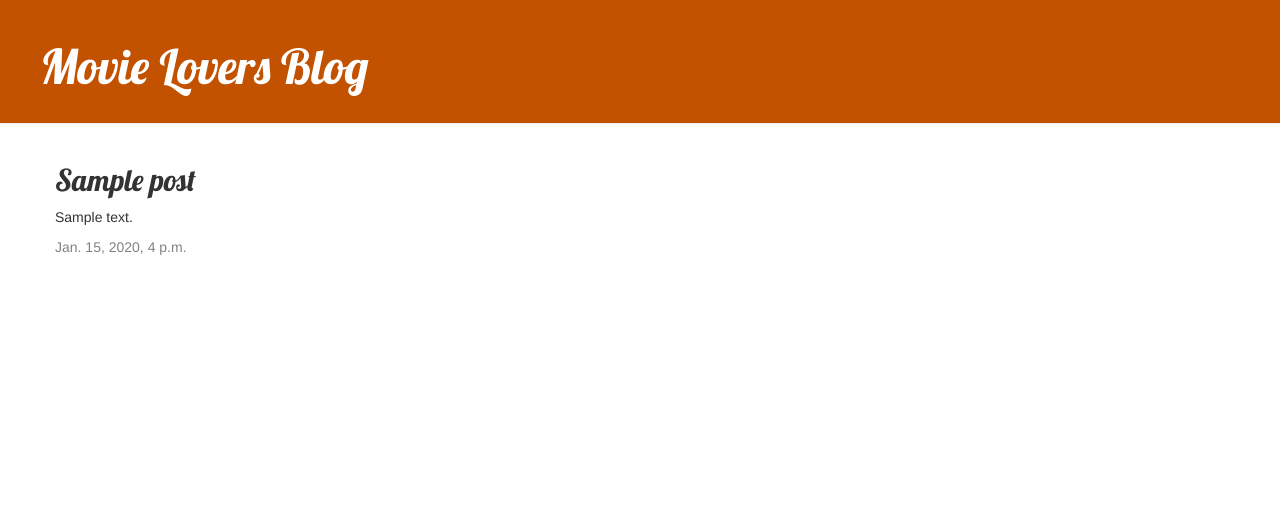
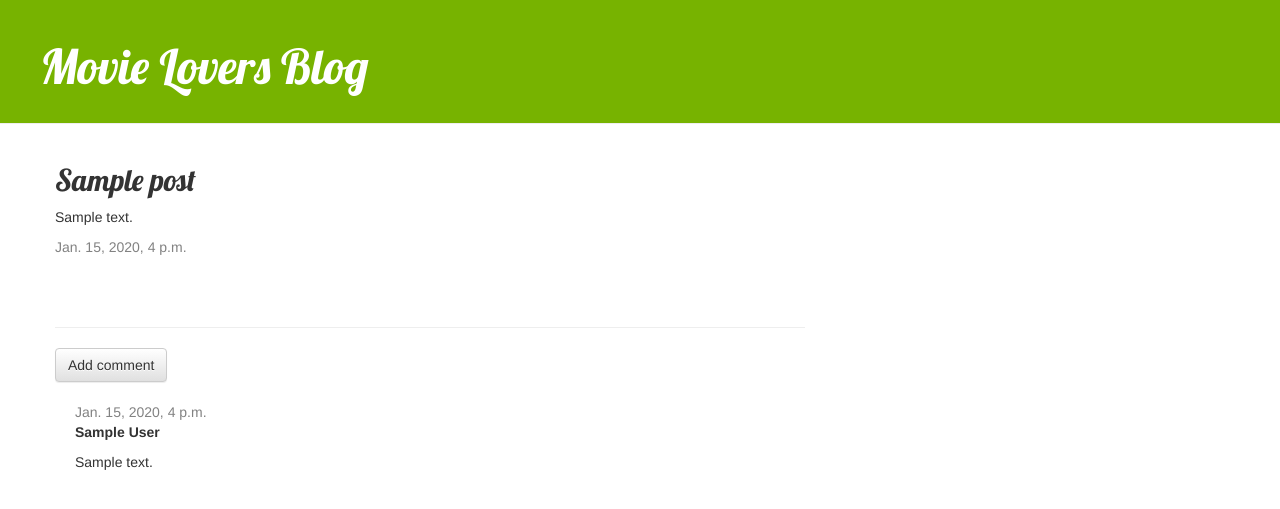
Before and after one commit to nuriman2308/my-first-blog, a Django app: page /post/1/ in a window 1280 px wide. Shown: the top 509 px of the page. Run offline with Django 3.2, Linux system fonts and the light colour scheme; tables that the repository leaves empty hold one stand-in row (values such as "Sample post"); some libraries are stand-ins or nearby versions.

Commit message:
Added comment section.

```diff
--- a/blog/admin.py
+++ b/blog/admin.py
@@ -1,4 +1,5 @@
 from django.contrib import admin
-from .models import Post
+from .models import Post, Comment
 
 admin.site.register(Post)
+admin.site.register(Comment)
--- a/blog/models.py
+++ b/blog/models.py
@@ -15,3 +15,20 @@ class Post(models.Model): #Post is an object and Django model
 
     def __str__(self):
         return self.title
+
+    def approved_comments(self):
+        return self.comments.filter(approved_comment=True)
+
+class Comment(models.Model):
+    post = models.ForeignKey('blog.Post', on_delete=models.CASCADE, related_name='comments')
+    author = models.CharField(max_length=200)
+    text = models.TextField()
+    created_date = models.DateTimeField(default=timezone.now)
+    approved_comment = models.BooleanField(default=False)
+
+    def approve(self):
+        self.approved_comment = True
+        self.save()
+
+    def __str__(self):
+        return self.text
--- a/blog/static/blog.css
+++ b/blog/static/blog.css
@@ -1,5 +1,5 @@
 .page-header {
-    background-color: #C25100;
+    background-color: #77b300;
     margin-top: 0;
     padding: 20px 20px 20px 40px;
 }
@@ -44,3 +44,11 @@ h1, h2, h3, h4 {
 .post h2 a, .post h2 a:visited {
     color: #000000;
 }
+
+.author {
+    color: #db70b8;
+}
+
+.comment {
+    margin: 20px 0px 20px 20px;
+}
--- a/blog/templates/blog/post_detail.html
+++ b/blog/templates/blog/post_detail.html
@@ -13,4 +13,23 @@
             </div>
         {% endif %}
     </div>
+    <hr>
+    	<a class="btn btn-default" href="{% url 'add_comment_to_post' pk=post.pk %}">Add comment</a>
+		{% for comment in post.comments.all %}
+            {% if user.is_authenticated or comment.approved_comment %}
+            <div class="comment">
+                <div class="date">
+                    {{ comment.created_date }}
+                    {% if not comment.approved_comment %}
+                        <a class="btn btn-default" href="{% url 'comment_remove' pk=comment.pk %}"><span class="glyphicon glyphicon-remove"></span></a>
+                        <a class="btn btn-default" href="{% url 'comment_approve' pk=comment.pk %}"><span class="glyphicon glyphicon-ok"></span></a>
+                    {% endif %}
+                </div>
+                <strong>{{ comment.author }}</strong>
+                <p>{{ comment.text|linebreaks }}</p>
+            </div>
+            {% endif %}
+        {% empty %}
+            <p>No comments here yet :(</p>
+        {% endfor %}
 {% endblock %}
--- a/blog/templates/blog/post_list.html
+++ b/blog/templates/blog/post_list.html
@@ -5,9 +5,11 @@
 		<div class="post">
 		    <h2><a href="{% url 'post_detail' pk=post.pk %}">{{ post.title }}</a></h2>
 		    <p>{{ post.text|linebreaksbr }}</p>
+		    <p style='color: #3bb300'>by {{ post.author }}</p>
 		    <div class="date">
 		        <p>published: {{ post.published_date }}</p>
 		    </div>
+		    <a href="{% url 'post_detail' pk=post.pk %}">Comments: {{ post.approved_comments.count }}</a>
 		</div>
 	{% endfor %}
 {% endblock %}
--- a/blog/urls.py
+++ b/blog/urls.py
@@ -6,4 +6,7 @@ urlpatterns = [
     path('post/<int:pk>/', views.post_detail, name='post_detail'),
     path('post/new/', views.post_new, name='post_new'),
     path('post/<int:pk>/edit/', views.post_edit, name='post_edit'),
+    path('post/<int:pk>/comment/', views.add_comment_to_post, name='add_comment_to_post'),
+    path('comment/<int:pk>/approve/', views.comment_approve, name='comment_approve'),
+	path('comment/<int:pk>/remove/', views.comment_remove, name='comment_remove'),
 ]
--- a/blog/views.py
+++ b/blog/views.py
@@ -1,7 +1,7 @@
-from .models import Post # dot means current directory
+from .models import Post, Comment # dot means current directory
 from django.utils import timezone
 from django.shortcuts import render, get_object_or_404
-from .forms import PostForm
+from .forms import PostForm, CommentForm
 from django.shortcuts import redirect
 
 # "logic" of our application
@@ -41,3 +41,26 @@ def post_edit(request, pk):
     else:
         form = PostForm(instance=post)
     return render(request, 'blog/post_edit.html', {'form': form})
+
+def add_comment_to_post(request, pk):
+    post = get_object_or_404(Post, pk=pk)
+    if request.method == "POST":
+        form = CommentForm(request.POST)
+        if form.is_valid():
+            comment = form.save(commit=False)
+            comment.post = post
+            comment.save()
+            return redirect('post_detail', pk=post.pk)
+    else:
+        form = CommentForm()
+    return render(request, 'blog/add_comment_to_post.html', {'form': form})
+
+def comment_approve(request, pk):
+    comment = get_object_or_404(Comment, pk=pk)
+    comment.approve()
+    return redirect('post_detail', pk=comment.post.pk)
+
+def comment_remove(request, pk):
+    comment = get_object_or_404(Comment, pk=pk)
+    comment.delete()
+    return redirect('post_detail', pk=comment.post.pk)
```
Also changed, not shown: blog/forms.py (+7 -1 lines), blog/templates/blog/add_comment_to_post.html (added, +9 -0 lines), blog/migrations/0002_comment.py (added).
